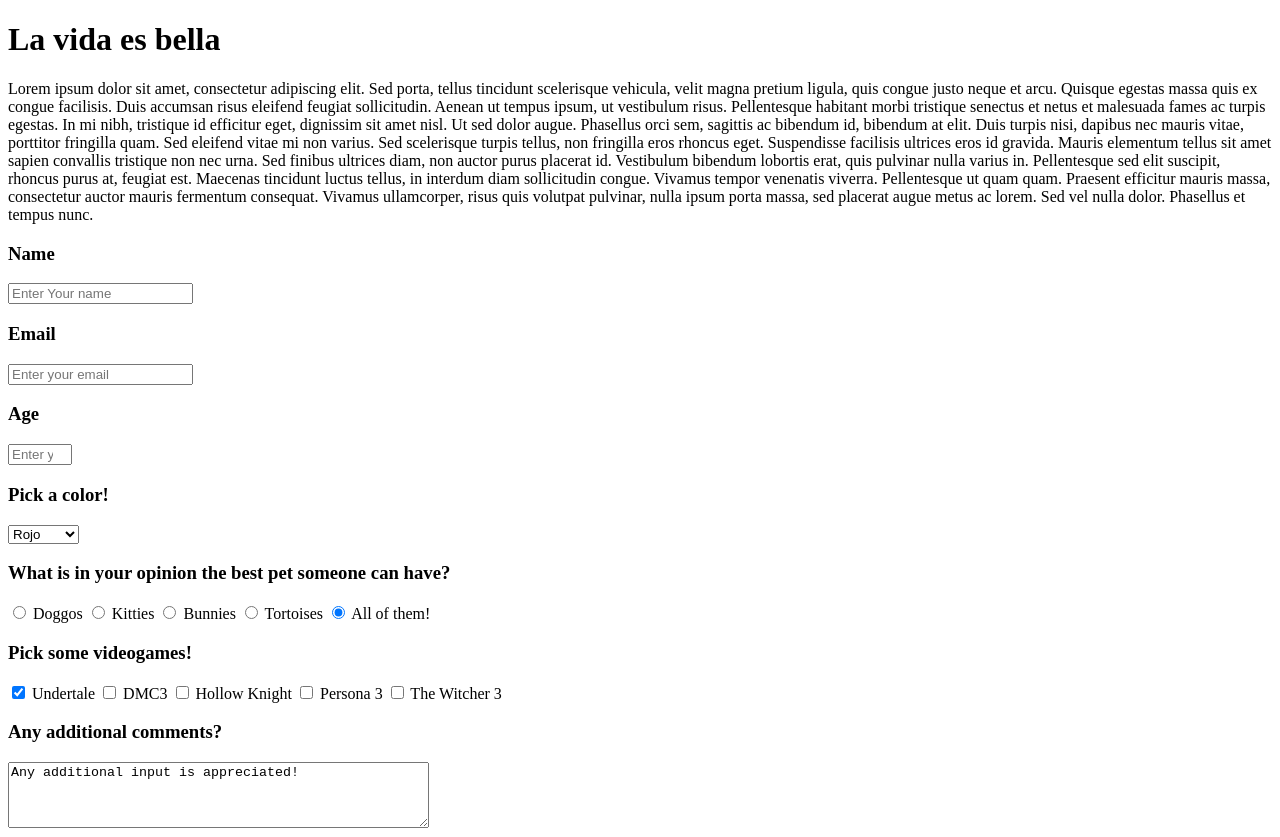
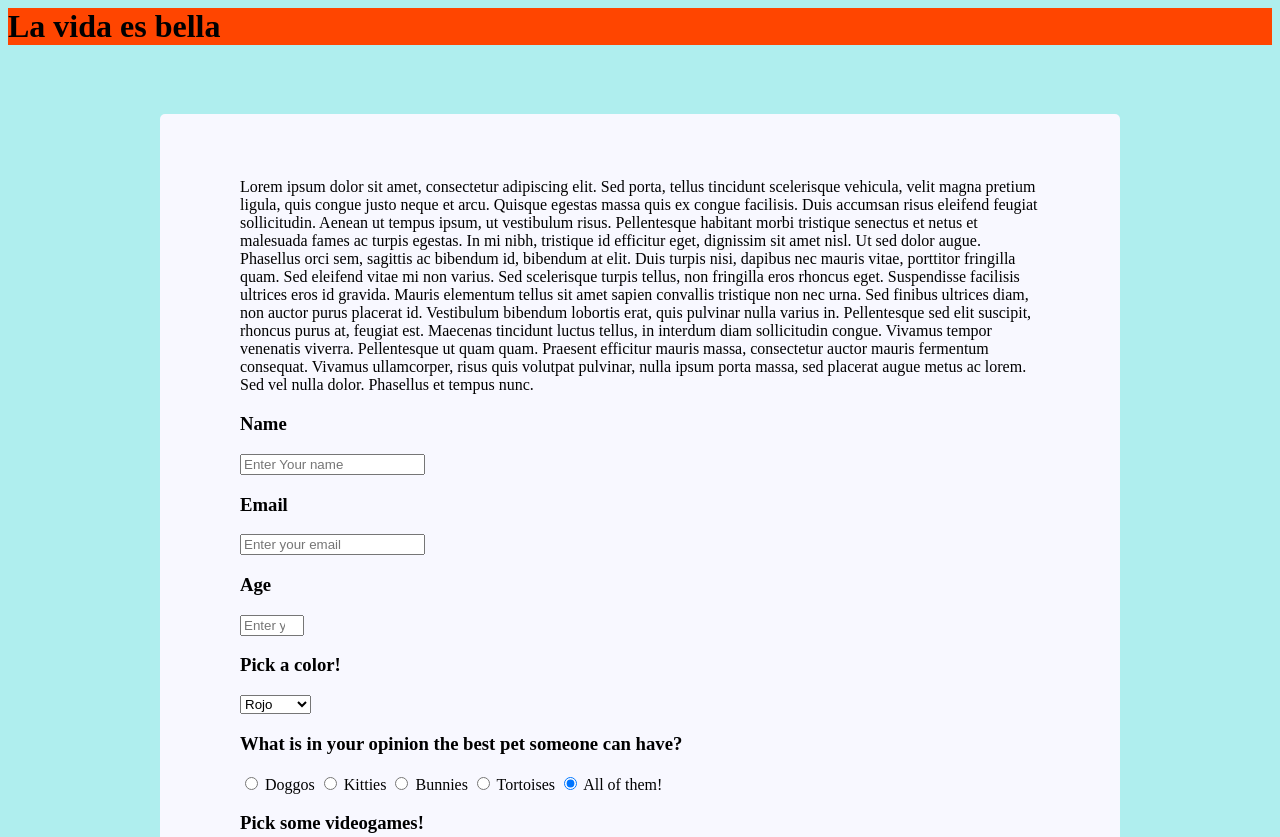
Before and after one commit to MistralHaze/FreeCodeCampWebform, a plain HTML site: page index.html in a window 1280 px wide. Shown: the top 837 px of the page. Drawn offline with Linux system fonts and the light colour scheme.

Commit message:
Centradas las cosas y añadido css al fondo. Estoy intentando crear una barra que ocupe la parte de arriba de la pagina a ver como queda

```diff
--- a/index.html
+++ b/index.html
@@ -1,5 +1,6 @@
 <!DOCTYPE html>
 <html>
+
 <head>
     <meta charset="utf-8" />
     <meta http-equiv="X-UA-Compatible" content="IE=edge">
@@ -10,27 +11,47 @@
 </head>
 
 <body>
+    <script src="https://cdn.freecodecamp.org/testable-projects-fcc/v1/bundle.js"> </script>
+    <div id="top-bar">
             <h1 id="title">La vida es bella</h1>
+    </div>
+    <div id="background">
+        <div id="form-body">
 
-    <p id="description"> Lorem ipsum dolor sit amet, consectetur adipiscing elit. Sed porta, tellus tincidunt scelerisque vehicula, velit magna pretium ligula, quis congue justo neque et arcu. Quisque egestas massa quis ex congue facilisis. Duis accumsan risus eleifend feugiat sollicitudin. Aenean ut tempus ipsum, ut vestibulum risus. Pellentesque habitant morbi tristique senectus et netus et malesuada fames ac turpis egestas. In mi nibh, tristique id efficitur eget, dignissim sit amet nisl. Ut sed dolor augue.
+            <p id="description"> Lorem ipsum dolor sit amet, consectetur adipiscing elit. Sed porta, tellus tincidunt
+                scelerisque vehicula, velit magna pretium ligula, quis congue justo neque et arcu. Quisque egestas
+                massa quis ex congue facilisis. Duis accumsan risus eleifend feugiat sollicitudin. Aenean ut tempus
+                ipsum, ut vestibulum risus. Pellentesque habitant morbi tristique senectus et netus et malesuada fames
+                ac turpis egestas. In mi nibh, tristique id efficitur eget, dignissim sit amet nisl. Ut sed dolor
+                augue.
 
-        Phasellus orci sem, sagittis ac bibendum id, bibendum at elit. Duis turpis nisi, dapibus nec mauris vitae, porttitor fringilla quam. Sed eleifend vitae mi non varius. Sed scelerisque turpis tellus, non fringilla eros rhoncus eget. Suspendisse facilisis ultrices eros id gravida. Mauris elementum tellus sit amet sapien convallis tristique non nec urna. Sed finibus ultrices diam, non auctor purus placerat id. Vestibulum bibendum lobortis erat, quis pulvinar nulla varius in. Pellentesque sed elit suscipit, rhoncus purus at, feugiat est. Maecenas tincidunt luctus tellus, in interdum diam sollicitudin congue. Vivamus tempor venenatis viverra. Pellentesque ut quam quam. Praesent efficitur mauris massa, consectetur auctor mauris fermentum consequat. Vivamus ullamcorper, risus quis volutpat pulvinar, nulla ipsum porta massa, sed placerat augue metus ac lorem. Sed vel nulla dolor. Phasellus et tempus nunc.</p>
+                Phasellus orci sem, sagittis ac bibendum id, bibendum at elit. Duis turpis nisi, dapibus nec mauris
+                vitae, porttitor fringilla quam. Sed eleifend vitae mi non varius. Sed scelerisque turpis tellus, non
+                fringilla eros rhoncus eget. Suspendisse facilisis ultrices eros id gravida. Mauris elementum tellus
+                sit amet sapien convallis tristique non nec urna. Sed finibus ultrices diam, non auctor purus placerat
+                id. Vestibulum bibendum lobortis erat, quis pulvinar nulla varius in. Pellentesque sed elit suscipit,
+                rhoncus purus at, feugiat est. Maecenas tincidunt luctus tellus, in interdum diam sollicitudin congue.
+                Vivamus tempor venenatis viverra. Pellentesque ut quam quam. Praesent efficitur mauris massa,
+                consectetur auctor mauris fermentum consequat. Vivamus ullamcorper, risus quis volutpat pulvinar, nulla
+                ipsum porta massa, sed placerat augue metus ac lorem. Sed vel nulla dolor. Phasellus et tempus nunc.</p>
 
             <form action="/sendForm.php" id="survey-form">
                 <h3>Name</h3>
-            <label for="name"   id="name-label">      <input type="text" id="name"        placeholder="Enter Your name" required></label>
+                <label for="name" id="name-label"> <input type="text" id="name" placeholder="Enter Your name" required></label>
                 <h3>Email</h3>
-            <label for="email"  id="email-label">    <input type="email" id="email"      placeholder="Enter your email" required></label>
+                <label for="email" id="email-label"> <input type="email" id="email" placeholder="Enter your email"
+                        required></label>
                 <h3>Age</h3>
-            <label for="number" id="number-label">  <input type="number" id="number"    placeholder="Enter your age" min="0" max="150" required></label>
+                <label for="number" id="number-label"> <input type="number" id="number" placeholder="Enter your age"
+                        min="0" max="150" required></label>
 
                 <h3>Pick a color!</h3>
                 <label id="dropdown">
                     <select>
-                    <option value="rojo">       Rojo</option>
-                    <option value="verde">      Verde</option>
-                    <option value="amarillo">   Amarillo</option>
-                    <option value="azul">       Azul</option>
+                        <option value="rojo"> Rojo</option>
+                        <option value="verde"> Verde</option>
+                        <option value="amarillo"> Amarillo</option>
+                        <option value="azul"> Azul</option>
                     </select>
                 </label>
 
@@ -39,15 +60,15 @@
                 <label><input id="Kitties" type="radio" name="pets"> Kitties </label>
                 <label><input id="Bunnies" type="radio" name="pets"> Bunnies </label>
                 <label><input id="Tortoises" type="radio" name="pets"> Tortoises </label>
-                <label><input id="AllOfThem" type="radio" name="pets" checked> All of them!  </label>
+                <label><input id="AllOfThem" type="radio" name="pets" checked> All of them! </label>
 
                 <h3>Pick some videogames!</h3>
                 <label for="videogames">
-                <label><input id="Undertale" type="checkbox" name="goodOnes" checked> Undertale         </label>
-                <label><input id="DMC3" type="checkbox" name="goodOnes"> DMC3           </label>
-                <label><input id="HollowKnight" type="checkbox" name="goodOnes"> Hollow Knight          </label>
-                <label><input id="Persona3" type="checkbox" name="goodOnes"> Persona 3          </label>
-                <label><input id="TheWitcher3" type="checkbox" name="goodOnes"> The Witcher 3           </label>
+                    <label><input id="Undertale" type="checkbox" name="goodOnes" checked> Undertale </label>
+                    <label><input id="DMC3" type="checkbox" name="goodOnes"> DMC3 </label>
+                    <label><input id="HollowKnight" type="checkbox" name="goodOnes"> Hollow Knight </label>
+                    <label><input id="Persona3" type="checkbox" name="goodOnes"> Persona 3 </label>
+                    <label><input id="TheWitcher3" type="checkbox" name="goodOnes"> The Witcher 3 </label>
                 </label>
 
                 <h3>Any additional comments?</h3>
@@ -56,7 +77,8 @@
                 <br><br>
                 <button id="submit">Submit</button>
             </form>
-    <script src="https://cdn.freecodecamp.org/testable-projects-fcc/v1/bundle.js"> </script>
+        </div>
+    </div>
 
 </body>
 
--- a/main.css
+++ b/main.css
@@ -2,3 +2,40 @@
 {
     width:25em;
 }
+
+#form-body
+{
+    align-items: center;
+    background-color:ghostwhite;
+    max-width:800px;
+
+    border-radius: 5px;
+    padding-right: 5em;
+    padding-left: 5em;
+    padding-top:3em;
+    padding-bottom:3em;
+
+    margin: 0em 5em 3em 5em;
+}
+h1 {
+    margin-top:0;
+    padding-top: 0;}
+
+#top-bar
+{
+    height: 10%;
+    background-color: orangered;
+}
+
+
+#background
+{
+    padding: 3em;
+    display:flex;
+    justify-content: center;
+}
+
+body
+{
+    background-color:paleturquoise;
+}
```
Lines whose indentation alone changed are shown as unchanged.
